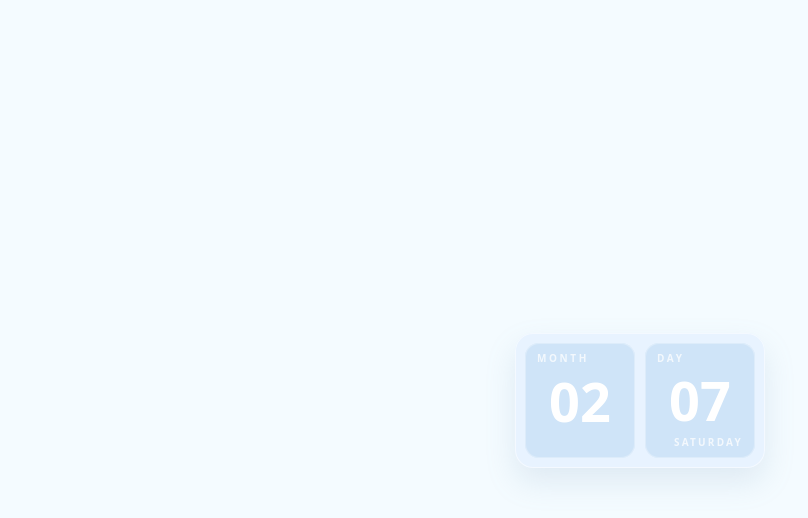
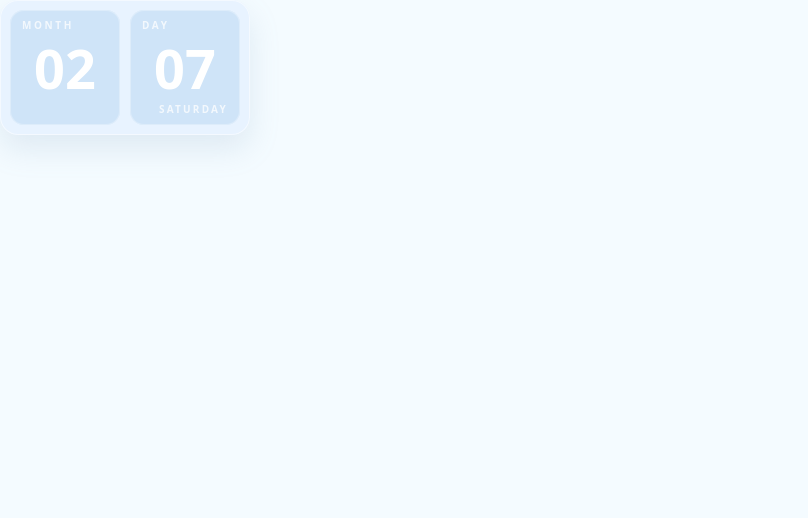
Before and after one commit to kkkkiyojj/sky-calendar-widget, a Next.js app: page / in a window 1280 px wide. Shown: the top 518 px of the page, without its empty margins (0-808 px from the left). Built offline with nearby package versions, Linux system fonts and the light colour scheme.

Commit message:
Update page.tsx

```diff
--- a/app/page.tsx
+++ b/app/page.tsx
@@ -2,7 +2,8 @@ import MiniCalendarWidget from "../components/MiniCalendarWidget";
 
 export default function Home() {
   return (
-    <main className="min-h-screen flex items-center justify-center p-8">
+    // 노션 임베드용: 화면 꽉 채우는 레이아웃(min-h-screen) 금지
+    <main className="p-0 m-0">
       <MiniCalendarWidget />
     </main>
   );
```
